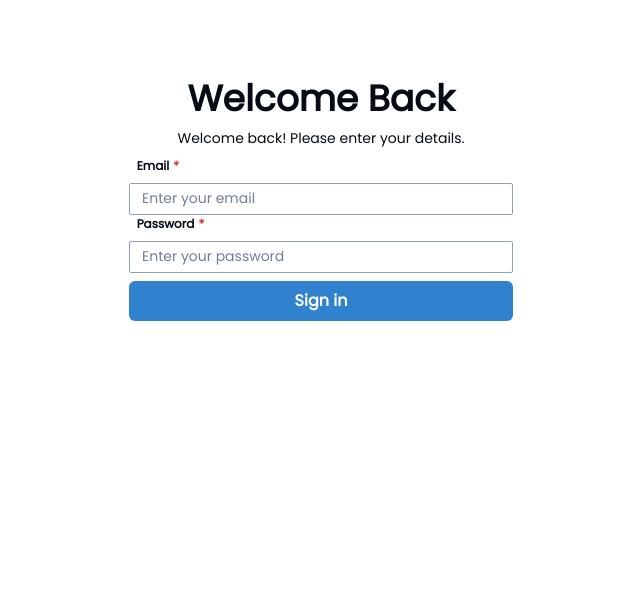
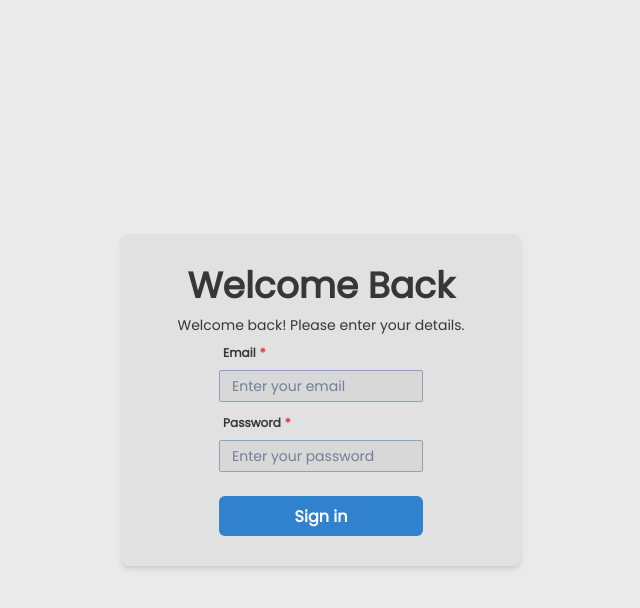
Before and after one commit to ANBithi/PaperlessEducationFrontend, a React (Create React App) app: page /login in a window 1280 px wide. Shown: the top 608 px of the page, without its empty margins (319-959 px from the left). Built offline with nearby package versions, Linux system fonts and the light colour scheme.

Commit message:
💄UI: Theming stage 2 done.

```diff
--- a/src/App.css
+++ b/src/App.css
@@ -14,9 +14,16 @@
 }
 html{
   overflow: hidden;
+  height: 100vh;
+  width: 100vw;
 }
 
 .comment-item-footer {
   transition: opacity .3s;
 
 }
+
+#root {
+  height: 100vh;
+  width: 100vw;
+}
--- a/src/Components/Comments/CommentBox.js
+++ b/src/Components/Comments/CommentBox.js
@@ -49,7 +49,7 @@ const CommentBox = ({ currentUser, postId }) => {
 					src="https://bit.ly/broken-link"
 					mb="5px"
 				/>
-				<HStack w="100%" rounded="24px"  bg = "background.50">
+				<HStack w="100%" rounded="24px"  layerStyle = "surfaceStyle">
 					<Textarea
 						placeholder  = "Add a comment..."
 						value={commentContent}
--- a/src/Components/Comments/CommentMetadata.js
+++ b/src/Components/Comments/CommentMetadata.js
@@ -1,4 +1,4 @@
-import { Box, Stack, Text, HStack } from "@chakra-ui/react";
+import { Box, Stack, Text, HStack,useColorMode } from "@chakra-ui/react";
 import { faComment, faComments } from "@fortawesome/free-regular-svg-icons";
 import { FontAwesomeIcon } from "@fortawesome/react-fontawesome";
 import React from "react";
@@ -24,7 +24,7 @@ const CommentMetadata = ({ comments, showIcon, label }) => {
         }
     }
     return (
-		<HStack alignSelf='center' px='12px' py ='6px'  borderRadius='4px'  _hover={{cursor: 'pointer', backgroundColor: 'primary.100'}}>
+		<HStack alignSelf='center' px='12px' py ='6px'  borderRadius='4px'  layerStyle = "hoverStyle">
 			{
                 showIcon &&
                 <FontAwesomeIcon icon={faComments} />
--- a/src/Components/DataFetcher.js
+++ b/src/Components/DataFetcher.js
@@ -29,7 +29,7 @@ const DataFetcher = ({
 			) : isEmpty === true ? (
 				<EmptyState message={emptyStateText}></EmptyState>
 			) : (
-				<Flex height={"100%"} width={"100%"}>
+				<Flex layerStyle = "surfaceStyle"  height={"100%"} width={"100%"}>
 					{children}
 				</Flex>
 			)}
--- a/src/Components/HelperComponents/LoadingState.js
+++ b/src/Components/HelperComponents/LoadingState.js
@@ -2,7 +2,7 @@ import { Center, CircularProgress, Text, VStack } from "@chakra-ui/react";
 
 const LoadingState = () => {
 	return (
-		<Center height={"100%"} width={"100%"}>
+		<Center layerStyle = "noNavPageStyle">
 			<VStack>
                 <CircularProgress isIndeterminate/>
 				<Text>Loading...</Text>
--- a/src/Components/Login.js
+++ b/src/Components/Login.js
@@ -59,9 +59,11 @@ const Login = () => {
 		setUserPassword((prevUserPassword) => (prevUserPassword = value));
 	};
 	return (
-		<Center h="full" w="full" color = {color}>
-			<VStack w="50%">
-				<Heading mt="12%">Welcome Back</Heading>
+		<Center h="100%" w="full" color = {color} layerStyle = {"noNavPageStyle"}>
+			<VStack w="60%" maxW = "400px"
+			p = "30px" rounded = "8px" boxShadow={"md"}
+			 layerStyle={"onSurfaceStyle"}>
+				<Heading >Welcome Back</Heading>
 				<Text fontSize="14px">
 					Welcome back! Please enter your details.
 				</Text>
@@ -78,7 +80,7 @@ const Login = () => {
 							onChange={onEmailInputChange}
 						></Input>
 					</FormControl>
-					<FormControl isRequired>
+					<FormControl mt = {"12px"}isRequired>
 						<FormLabel fontSize="12px" fontWeight="bold" ml="2%">
 							Password
 						</FormLabel>
@@ -102,7 +104,9 @@ const Login = () => {
 					</Link>
 				</Flex> */}
 				<Button
+					style = {{marginTop : "16px"}}
 					type="submit"
+
 					layerStyle="customButton"
 					onClick={onSignIn}
 					w = "60%"
--- a/src/Components/NavBar/Layout.js
+++ b/src/Components/NavBar/Layout.js
@@ -96,7 +96,7 @@ export default function Layout() {
 					<Notification />
 
 					<HStack>
-						<Menu>
+						<Menu >
 							<MenuButton
 								m={0}
 								as={Button}
@@ -108,7 +108,7 @@ export default function Layout() {
 									src="https://bit.ly/broken-link"
 								/>
 							</MenuButton>
-							<MenuList>
+							<MenuList layerStyle = "onSurfaceStyle">
 								<MenuItem>
 									<Link
 										to="/settings"
--- a/src/Components/Reactions/Reaction.js
+++ b/src/Components/Reactions/Reaction.js
@@ -1,13 +1,14 @@
-import { Center } from "@chakra-ui/react";
+import { Center, useColorMode } from "@chakra-ui/react";
 import { FontAwesomeIcon } from "@fortawesome/react-fontawesome";
 
 const Reaction = ({parentId ,reaction, isSelected, handleOnClicked }) => {
+	const { colorMode } = useColorMode();
 	return (
 		<Center
 			color={reaction.color}
 			borderRadius={"4px"}
-			bg = {isSelected=== true? "primary.100" : 'transparent' }
-			_hover={{ backgroundColor: "primary.100" }}
+			bg = { isSelected=== true ? colorMode === "light" ? "primary.100" : "primary.800" : 'transparent' }
+			layerStyle = "hoverStyle"
 			h="48px"
 			w="48px"
 			title={reaction.name}
--- a/src/Components/Reactions/ReactionsTrigger.js
+++ b/src/Components/Reactions/ReactionsTrigger.js
@@ -14,7 +14,7 @@ const ReactionsTrigger = ({userReaction}) => {
 		<HStack
 			justify="center"
 			align="center"
-			color={icon !== undefined? icon.color: 'primary.900'}
+			color={icon !== undefined? icon.color: ''}
 			_hover={{ cursor: "pointer" }}
 		>
 			<FontAwesomeIcon icon={icon === undefined? faThumbsUp: icon.iconFilled} />
--- a/src/Components/Reactions/RoundedReactionView.js
+++ b/src/Components/Reactions/RoundedReactionView.js
@@ -1,4 +1,4 @@
-import { background, Box, Center, Circle } from "@chakra-ui/react";
+import { background, Box, Center } from "@chakra-ui/react";
 import { FontAwesomeIcon } from "@fortawesome/react-fontawesome";
 
 const RoundedReactionView = ({ reaction, handleOnClicked }) => {
@@ -6,7 +6,7 @@ const RoundedReactionView = ({ reaction, handleOnClicked }) => {
 		<Center
 			color={reaction.color}
 			borderRadius={"32px"}
-			bg="primary.100"
+			layerStyle = "onSecondarySurfaceStyle"
 			h="32px"
 			w="32px"
 			onClick={() => {
--- a/src/Components/Theme/Theme.js
+++ b/src/Components/Theme/Theme.js
@@ -12,9 +12,55 @@ import {
 //   useSystemColorMode: false,
 
 // }
+
+const onSurfaceStyle = {
+	".chakra-ui-light &": {
+		bg: "background.100",
+
+	},
+	".chakra-ui-dark &": {
+		bg: "backgroundDark.100",
+	},
+};
+
+const onSecondarySurfaceStyle = {
+	".chakra-ui-light &": {
+		bg: "background.200",
+	},
+	".chakra-ui-dark &": {
+		bg: "backgroundDark.200",
+	},
+};
+const hoverStyle = {
+	".chakra-ui-light &": {
+		_hover:{
+		 cursor: "pointer",
+		 backgroundColor: "primary.200" },
+	},
+	".chakra-ui-dark &": {
+		_hover:{
+		 cursor: "pointer",
+		 backgroundColor: "primary.800" },
+	},
+
+}
+
+const surfaceStyle = {
+	".chakra-ui-light &": {
+		bg: "background.50",
+		color: "backgroundDark.200",
+	},
+	".chakra-ui-dark &": {
+		bg: "backgroundDark.50",
+		color: "background.200",
+	}
+}
+
 const Input = {
 	baseStyle: {
-		field: {}
+		field: {
+			...onSecondarySurfaceStyle,
+		}
 	},
 	variants: {
 		outline: {
@@ -40,34 +86,7 @@ const Input = {
 	defaultProps: {},
 };
 
-const onSurfaceStyle = {
-	".chakra-ui-light &": {
-		bg: "background.100",
-	},
-	".chakra-ui-dark &": {
-		bg: "backgroundDark.100",
-	},
-};
 
-const onSecondarySurfaceStyle = {
-	".chakra-ui-light &": {
-		bg: "background.200",
-	},
-	".chakra-ui-dark &": {
-		bg: "backgroundDark.200",
-	},
-};
-
-const surfaceStyle = {
-	".chakra-ui-light &": {
-		bg: "background.50",
-		color: "primary.900",
-	},
-	".chakra-ui-dark &": {
-		bg: "backgroundDark.50",
-		color: "primary.100",
-	}
-}
 const Select = {
 	baseStyle: {
 		field: {
@@ -104,6 +123,26 @@ const Modal = {
 
 }
 
+const Drawer = {
+	baseStyle: {
+		overlay: {
+			//bg: 'red.200', //change the background
+		  },
+		  dialog: {
+			...onSurfaceStyle
+		  },
+	},
+
+}
+
+const Popover = {
+	 baseStyle: {
+        content: {
+          ...onSecondarySurfaceStyle,
+          },
+        },
+      }
+
 const theme = extendTheme(
 	{
 		layerStyles: {
@@ -138,14 +177,9 @@ const theme = extendTheme(
 			InputAddOns: {
 				w: "50px",
 				h: "50px",
-				bg: "primary.100",
 				border: "1px solid",
-				borderColor: "primary.200",
-				color: "primary.900",
-				_hover: {
-					background: "white",
-					cursor: "pointer",
-				},
+				...onSecondarySurfaceStyle,
+				...hoverStyle
 			},
 			navbarStyle: {
 				w: "100%",
@@ -165,10 +199,10 @@ const theme = extendTheme(
 				pb: "1%",
 			},
 			responseBubbleStyle: {
-				background: "background.50",
 				padding: "12px",
 				rounded: "20px",
 				minW: "65%",
+				...onSecondarySurfaceStyle
 			},
 			responseContentStyle: {
 				fontSize: "16px",
@@ -177,6 +211,7 @@ const theme = extendTheme(
 				w: "full",
 				fontSize: "14px",
 				paddingLeft: "12px",
+				...onSurfaceStyle
 			},
 			responseTextareaStyle: {
 				paddingLeft: "8px",
@@ -229,6 +264,7 @@ const theme = extendTheme(
             marginTop:'12px',
 			...onSecondarySurfaceStyle
 			},
+
 			responseAuthorStyle: {
 				fontSize: "12px",
 				fontWeight: "bold",
@@ -240,6 +276,15 @@ const theme = extendTheme(
 				width: "100%",
 				...surfaceStyle,
 			},
+
+			noNavPageStyle: {
+				height: "100%",
+				overflow: "auto",
+				p: "16px",
+				width: "100%",
+				...surfaceStyle,
+			},
+
 
 			examMetadataStyle : {
 				boxShadow :"md",
@@ -262,7 +307,7 @@ const theme = extendTheme(
 
 			onSurfaceStyle: {...onSurfaceStyle},
 			onSecondarySurfaceStyle: {...onSecondarySurfaceStyle},
-
+			hoverStyle : {...hoverStyle},
 			pageButtonStyle: {
 				pt: "2%",
 				pb: "2%",
@@ -321,14 +366,14 @@ const theme = extendTheme(
 				900: "#050c15",
 			},
 			background: {
-				50: "#ffffff",
-				100: "#f5f6fa",
-				200: "#eef1f6",
+				50: "#eaeaea",
+				100: "#e1e1e1",
+				200: "#d8d8d8",
 			},
 			backgroundDark: {
-				50: "#171010",
-				100: "#2B2B2B",
-				200: "#423F3E",
+				50: "#1b1b1b",
+				100: "#272727",
+				200: "#373737",
 			},
 		},
 		fonts: {
@@ -339,7 +384,9 @@ const theme = extendTheme(
 		components: {
 			Input: Input,
 			Select: Select,
-			Modal : Modal
+			Modal : Modal,
+			Popover: Popover,
+			Drawer: Drawer
 		},
 	},
 	withDefaultColorScheme({
```
Also changed, not shown: src/Components/Reactions/TotalReactionView.js (+4 -3 lines).
